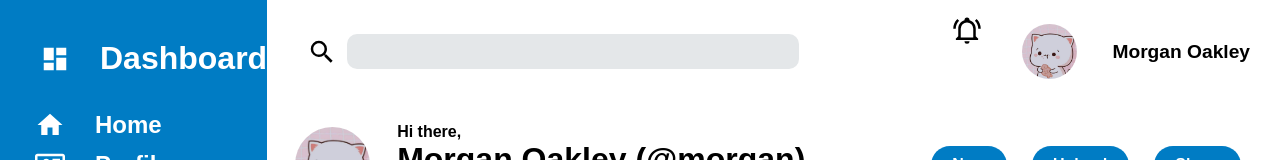
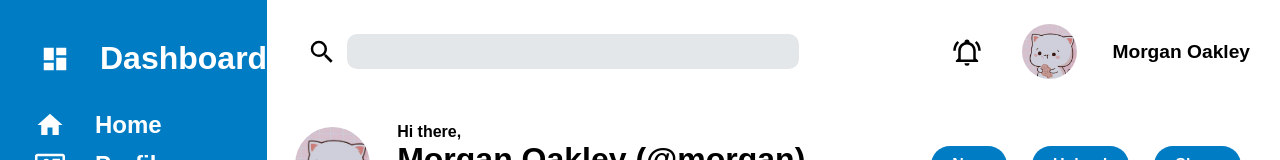
Before and after one commit to Cyber-Aarow/admin-dashboard, a website: page index.html in a window 1280 px wide. Shown: the top 160 px of the page. Drawn offline with Linux system fonts and the light colour scheme.

Commit message:
Center bell.

```diff
--- a/style.css
+++ b/style.css
@@ -69,6 +69,7 @@ body {
     grid-auto-flow: column;
     grid-template-columns: 40px 1fr 1fr;
     gap: 30px;
+    align-items: center;
 }
 
 .bell {
@@ -76,7 +77,6 @@ body {
     background: url(icons/bell-ring-outline.svg);
     height: 30px;
     width: 30px;
-    margin-top: 15px;
 }
 
 .bell:hover {
```
